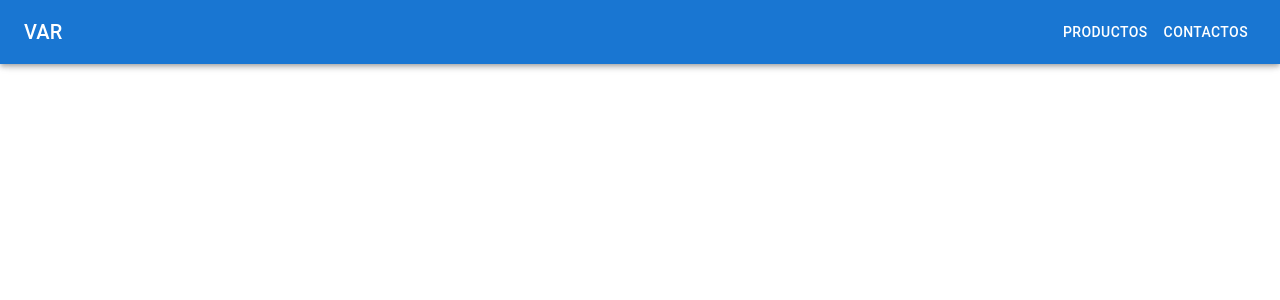
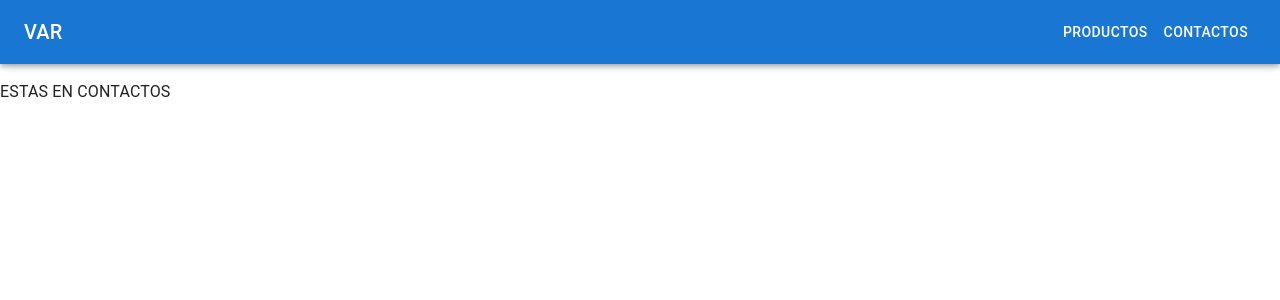
Before and after one commit to pirc25/finFrontEnd, a React (Vite) app: page /finFrontEnd/contactos in a window 1280 px wide. Shown: the top 300 px of the page. Built offline with nearby package versions, Linux system fonts and the light colour scheme.

Commit message:
Edited Routes

```diff
--- a/src/page/contacs.page/ContacsPage.tsx
+++ b/src/page/contacs.page/ContacsPage.tsx
@@ -1,7 +1,9 @@
 // import CompDataGrid from "../../components/CompDataGrid/CompDataGrid";
+
+import React from "react";
 
 export default function ContacsPage() {
   //   const cols: string[] = ["ID", "Codigo", "Descripcion", "Costo", "Precio"];
   //   const url = "contacts";
-  return <div>{/* <CompDataGrid cols={cols} url={url} /> */}</div>;
+  return <div>ESTAS EN CONTACTOS</div>;
 }
```
Also changed, not shown: src/App.tsx (+3 -5 lines).
